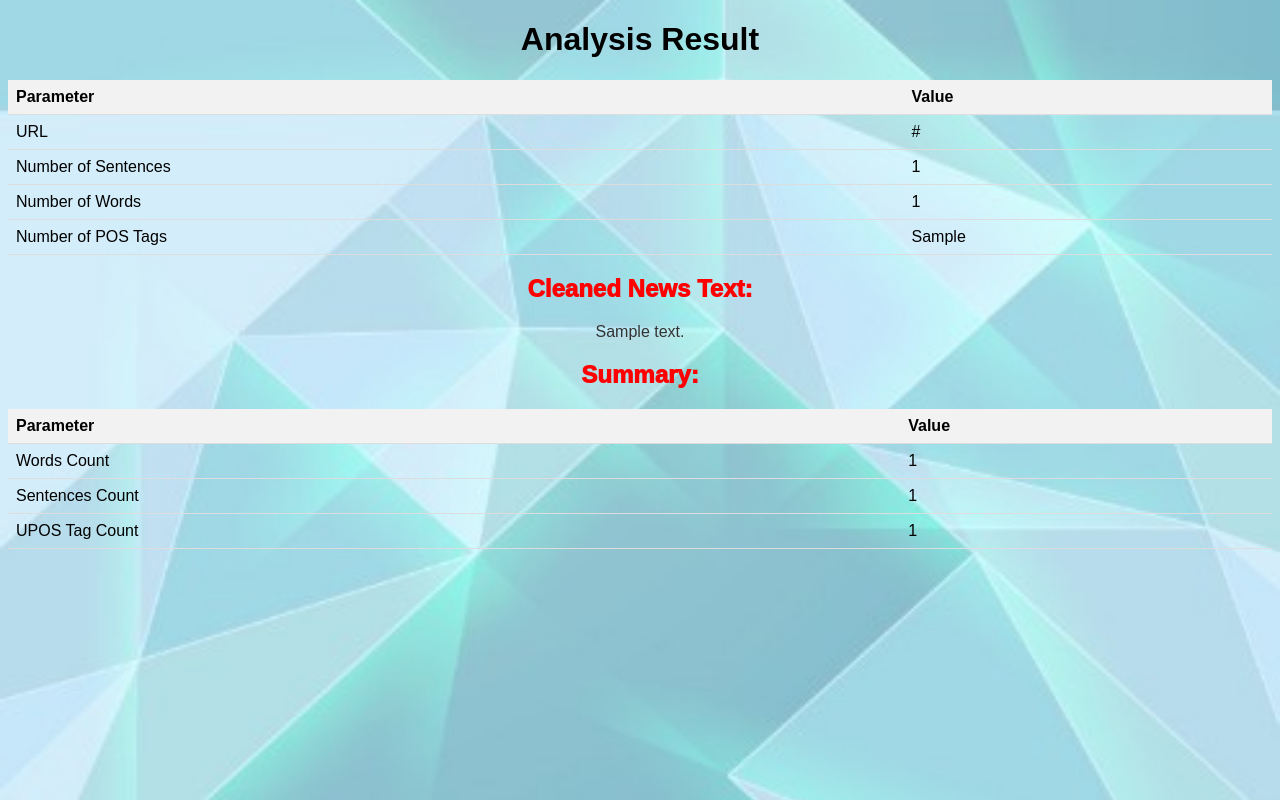
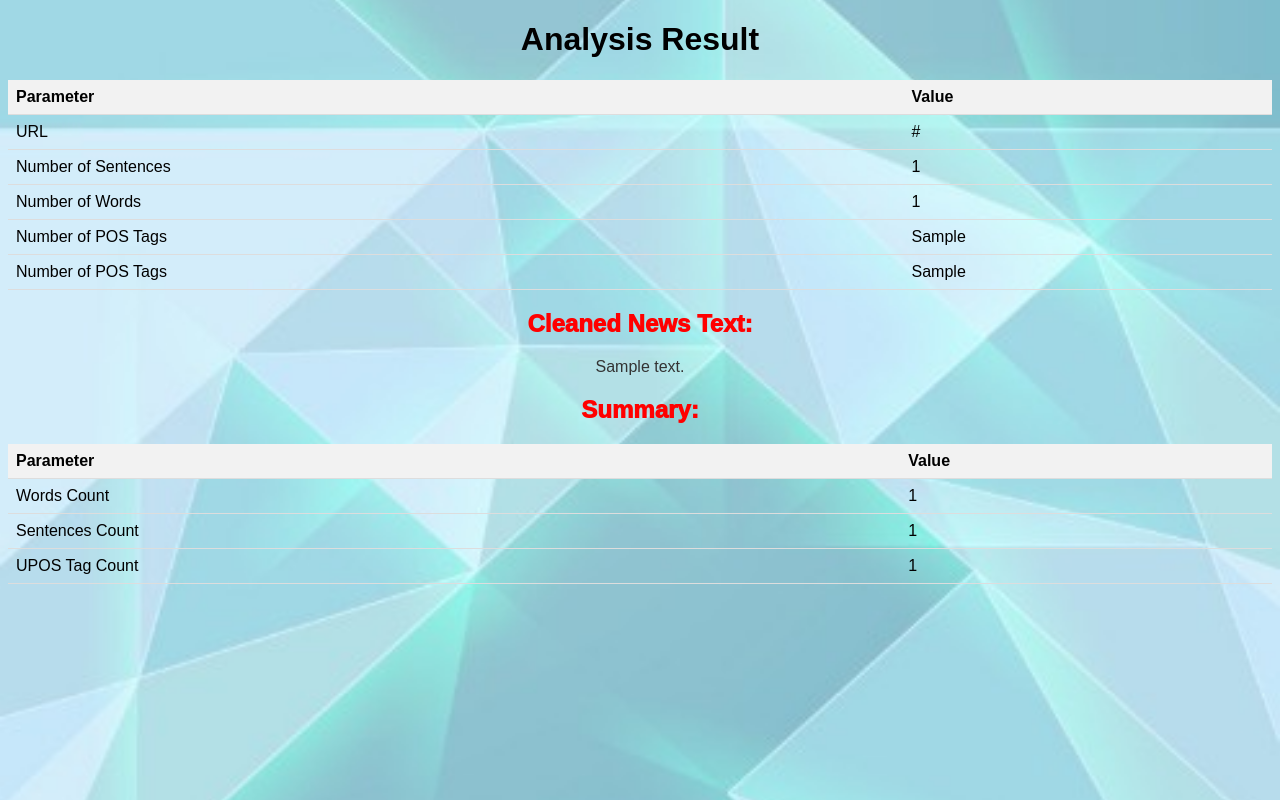
Before and after one commit to ajay-navodayan/DHP-Project-1, a Flask app: template templates/analysis.html in a window 1280 px wide. Run offline with Flask 2, Linux system fonts and the light colour scheme; the template is opened without the code that fills it: most values are stand-ins (such as "Sample title", 1, 10 or a date in 2020); some libraries are stand-ins or nearby versions.

Commit message:
Update analysis.html

```diff
--- a/templates/analysis.html
+++ b/templates/analysis.html
@@ -46,6 +46,11 @@
                 <td>Number of POS Tags</td>
                 <td>{{ pos_tags }}</td>
             </tr>
+
+             <tr>
+                <td>Number of POS Tags</td>
+                <td>{{ dict_upos }}</td>
+            </tr>
         </table>
 
         <h2 style="color: red;">Cleaned News Text:</h2>
```
